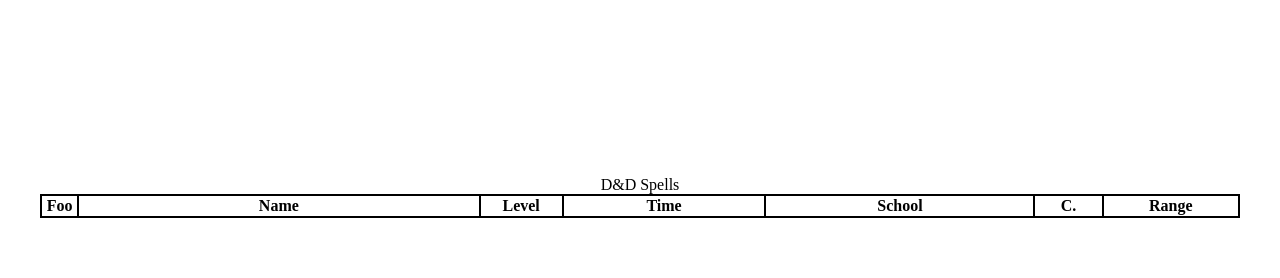
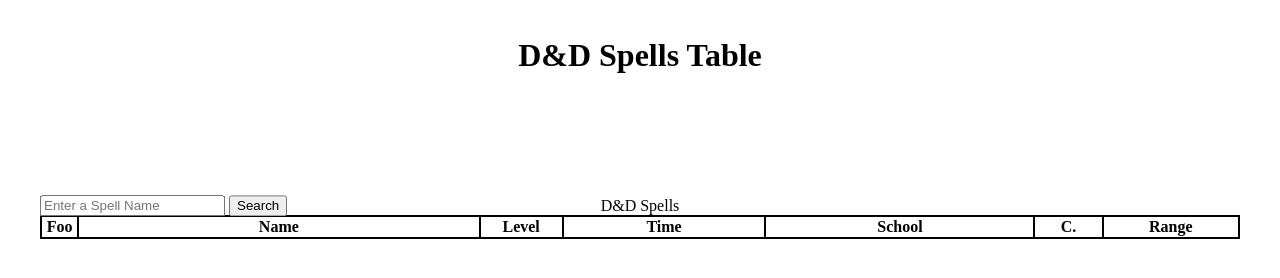
Before and after one commit to alstdu/dugo-dnd-tools, a website: page index.html in a window 1280 px wide. Drawn offline with Linux system fonts and the light colour scheme; no server answers.

Commit message:
Create search functionality for spells list table

```diff
--- a/index.html
+++ b/index.html
@@ -9,6 +9,15 @@
     <body>
         <canvas id="granim-background"></canvas>
         <div class="scrollable-main-container">
+            <h1>D&D Spells Table</h1>
+            <div class="table-wrapper">
+                <search>
+                    <form action="./search/">
+                      <label for="spell-search" hidden>Find a Spell</label>
+                      <input type="search" id="spell-search" name="q" placeholder="Enter a Spell Name" />
+                      <button type="submit">Search</button>
+                    </form>
+                </search>
                 <table id="spells-table">
                     <caption>D&amp;D Spells</caption>
                     <thead>
@@ -27,6 +36,7 @@
                     </tbody>
                 </table>
             </div>
+        </div>
         <script src="//cdnjs.cloudflare.com/ajax/libs/list.js/2.3.1/list.min.js"></script>
         <script src="./scripts/plugins/granim.min.js"></script>
         <script src="./scripts/scripts.js"></script>
--- a/scripts/scripts.js
+++ b/scripts/scripts.js
@@ -264,4 +264,8 @@
     } ) );
 
     console.log( await populatedList );
+
+    document.getElementById( 'spell-search' ).addEventListener( 'input', ( e ) => {
+        spellsTable.search( e.target.value );
+    } );
 } )();
--- a/styles/styles.css
+++ b/styles/styles.css
@@ -7,16 +7,6 @@
     /* body will not be scrollable instead we have a div for that */
     height: 100vh;
     overflow: hidden;
-}
-
-.scrollable-main-container {
-    height: 100%;
-    width: 100%;
-    overflow: auto;
-
-    display: flex;
-    justify-content: center;
-    padding: 1em;
 }
 
 #granim-background {
@@ -30,8 +20,22 @@
     height: 100%;
 }
 
+.scrollable-main-container {
+    height: 100%;
+    width: 100%;
+    overflow: auto;
+    display: flex;
+    flex-direction: column;
+    align-items: center;
+    padding: 1em;
+}
+
+search {
+    margin-top: 5em;
+    transform: translateY( calc( 100% - 0.1em ) );
+}
+
 #spells-table {
-    margin-top: 10em;
     width: 1200px;
     min-width: 600px;
     height: min-content;
```
Lines whose indentation alone changed are shown as unchanged.
